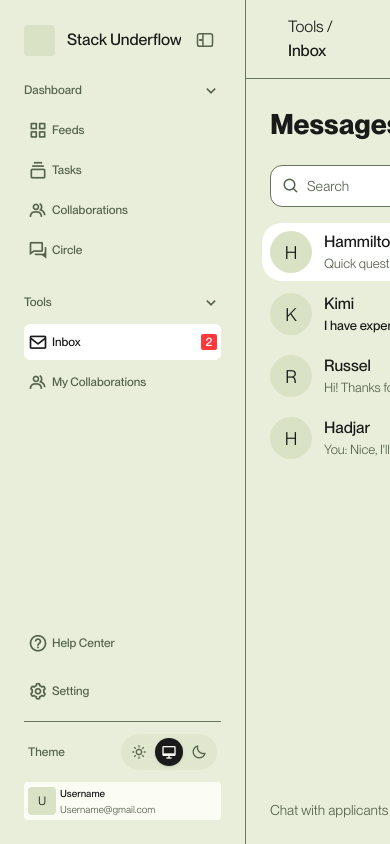
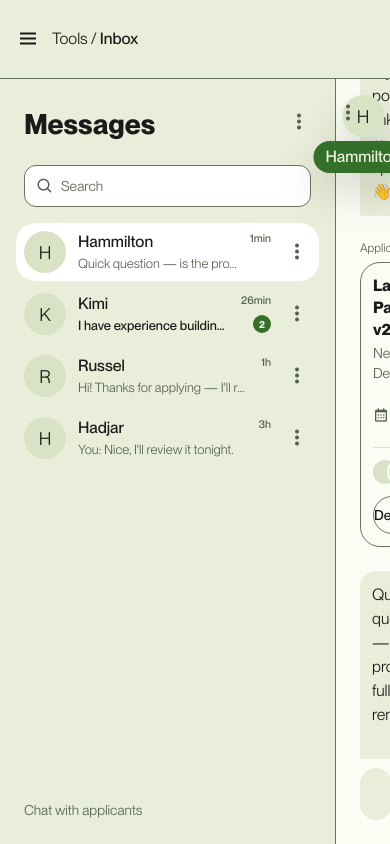
Before and after one commit to modesuuu/underflow, a Next.js app: page /inbox in a window 390 px wide. Built offline with nearby package versions, Linux system fonts and the light colour scheme.

Commit message:
feat(responsive): phase 1 shell: sidebar drawer, stacked panel, hamburger

```diff
--- a/components/layout/AppShell.tsx
+++ b/components/layout/AppShell.tsx
@@ -46,8 +46,8 @@ export function AppShell({
   if (navVariant === "none") {
     return (
       <div className="flex h-dvh w-full flex-col overflow-hidden">
-        <div className="flex min-h-0 flex-1">
-          <main className="no-scrollbar min-w-0 flex-1 overflow-y-auto bg-surface app-canvas">
+        <div className="flex min-h-0 flex-1 flex-col overflow-y-auto xl:flex-row xl:overflow-hidden">
+          <main className="no-scrollbar w-full flex-none overflow-visible bg-surface app-canvas xl:min-w-0 xl:flex-1 xl:overflow-y-auto">
             {!hideTopBar && (
               <TopBar
                 breadcrumbRoot={breadcrumbRoot}
@@ -61,7 +61,7 @@ export function AppShell({
             {children}
           </main>
           {panel !== undefined && (
-            <aside className="no-scrollbar w-(--uf-panel-w) shrink-0 overflow-y-auto border-l border-line bg-surface">
+            <aside className="no-scrollbar w-full flex-none overflow-visible border-t border-line bg-surface xl:w-(--uf-panel-w) xl:shrink-0 xl:overflow-y-auto xl:border-t-0 xl:border-l">
               {panel}
             </aside>
           )}
@@ -71,12 +71,12 @@ export function AppShell({
   }
 
   return (
-    <div className="flex min-w-0 flex-1 overflow-hidden">
+    <div className="flex min-w-0 flex-1 flex-col overflow-y-auto xl:flex-row xl:overflow-hidden">
       <main
         className={
           fill
-            ? "no-scrollbar flex min-w-0 flex-1 flex-col overflow-hidden bg-surface app-canvas"
-            : "no-scrollbar min-w-0 flex-1 overflow-y-auto bg-surface app-canvas"
+            ? "no-scrollbar flex w-full flex-none flex-col overflow-hidden bg-surface app-canvas max-xl:h-full xl:min-w-0 xl:flex-1"
+            : "no-scrollbar w-full flex-none overflow-visible bg-surface app-canvas xl:min-w-0 xl:flex-1 xl:overflow-y-auto"
         }
       >
         {!hideTopBar && (
@@ -96,7 +96,7 @@ export function AppShell({
         )}
       </main>
       {panel !== undefined && (
-        <aside className="no-scrollbar w-(--uf-panel-w) shrink-0 overflow-y-auto border-l border-line bg-surface">
+        <aside className="no-scrollbar w-full flex-none overflow-visible border-t border-line bg-surface xl:w-(--uf-panel-w) xl:shrink-0 xl:overflow-y-auto xl:border-t-0 xl:border-l">
           {panel}
         </aside>
       )}
--- a/components/layout/RootShell.tsx
+++ b/components/layout/RootShell.tsx
@@ -1,7 +1,8 @@
 "use client";
 
 import { usePathname } from "next/navigation";
-import type { ReactNode } from "react";
+import { useEffect, type ReactNode } from "react";
+import { setMobileNav, useMobileNavOpen } from "./mobile-nav";
 import { Sidebar } from "./Sidebar";
 
 /**
@@ -20,12 +21,33 @@ import { Sidebar } from "./Sidebar";
  */
 export function RootShell({ children }: { children: ReactNode }) {
   const pathname = usePathname();
+  const mobileOpen = useMobileNavOpen();
+  // The drawer never survives a navigation.
+  useEffect(() => {
+    setMobileNav(false);
+  }, [pathname]);
+  useEffect(() => {
+    if (!mobileOpen) return;
+    const onKey = (event: KeyboardEvent) => {
+      if (event.key === "Escape") setMobileNav(false);
+    };
+    window.addEventListener("keydown", onKey);
+    return () => window.removeEventListener("keydown", onKey);
+  }, [mobileOpen]);
   if (pathname?.startsWith("/profile")) {
     return <>{children}</>;
   }
   return (
     <div className="flex h-dvh w-full overflow-hidden">
       <Sidebar />
+      {mobileOpen && (
+        <button
+          type="button"
+          aria-label="Close menu"
+          onClick={() => setMobileNav(false)}
+          className="fixed inset-0 z-40 cursor-pointer bg-ink/40 lg:hidden"
+        />
+      )}
       {children}
     </div>
   );
--- a/components/layout/Sidebar.tsx
+++ b/components/layout/Sidebar.tsx
@@ -16,6 +16,7 @@ import { ThemeToggle } from "@/components/ui/ThemeToggle";
 import { Badge } from "@/components/ui/Badge";
 import { Icon } from "@/components/ui/Icon";
 import { useInboxUnreadCount } from "@/features/inbox/store";
+import { setMobileNav, useMobileNavOpen } from "./mobile-nav";
 import {
   CURRENT_USER,
   DEFAULT_ACTIVE_ID,
@@ -359,7 +360,25 @@ export function Sidebar() {
   // Route-aware active state: init from URL, sync on navigation.
   const [activeId, setActiveId] = useState(() => routeToNavId(pathname));
   const [collapsed, setCollapsed] = useState<Record<string, boolean>>({});
-  const [mini, setMini] = useState(false);
+  const [miniPref, setMiniPref] = useState(false);
+  const [isMobile, setIsMobile] = useState(false);
+  useEffect(() => {
+    const query = window.matchMedia("(max-width: 1023.5px)");
+    const apply = () => setIsMobile(query.matches);
+    apply();
+    query.addEventListener("change", apply);
+    return () => query.removeEventListener("change", apply);
+  }, []);
+  // Below lg the sidebar is a drawer and always shows the full nav:
+  // the rail preference is a desktop-only treatment, labels must
+  // stay visible while wayfinding on a phone.
+  const mini = isMobile ? false : miniPref;
+  const mobileOpen = useMobileNavOpen();
+  const handleAsideClick = (event: { target: EventTarget | null }) => {
+    if (isMobile && (event.target as HTMLElement | null)?.closest("a")) {
+      setMobileNav(false);
+    }
+  };
   const [animateWidth, setAnimateWidth] = useState(false);
   const inboxUnread = useInboxUnreadCount();
 
@@ -380,7 +399,7 @@ export function Sidebar() {
   useLayoutEffect(() => {
     try {
       if (window.localStorage.getItem(RAIL_STORAGE_KEY) === "1") {
-        setMini(true);
+        setMiniPref(true);
       }
     } catch {
       // Storage unavailable (private mode) — the rail just won't persist.
@@ -395,7 +414,7 @@ export function Sidebar() {
   }, []);
 
   const toggleMini = () => {
-    setMini((value) => {
+    setMiniPref((value) => {
       const next = !value;
       try {
         window.localStorage.setItem(RAIL_STORAGE_KEY, next ? "1" : "0");
@@ -512,10 +531,15 @@ export function Sidebar() {
   return (
     <aside
       style={mini ? { width: RAIL_WIDTH } : undefined}
+      onClick={handleAsideClick}
       className={clsx(
         "w-(--uf-sidebar-w) shrink-0 border-r-[0.5px] border-line bg-chrome",
         animateWidth &&
-          "transition-[width] duration-[380ms] ease-(--uf-ease-out) motion-reduce:transition-none"
+          "lg:transition-[width] lg:duration-[380ms] lg:ease-(--uf-ease-out) motion-reduce:transition-none",
+        // Below lg the sidebar leaves the flow and becomes a drawer:
+        // fixed above the backdrop, slid by the mobile-nav store.
+        "max-lg:fixed max-lg:inset-y-0 max-lg:left-0 max-lg:z-50 max-lg:transition-transform max-lg:duration-300 max-lg:ease-(--uf-ease-out)",
+        mobileOpen ? "max-lg:translate-x-0" : "max-lg:-translate-x-full"
       )}
     >
       <div
--- a/components/layout/TopBar.tsx
+++ b/components/layout/TopBar.tsx
@@ -3,6 +3,7 @@
 import type { ReactNode } from "react";
 import { useRouter } from "next/navigation";
 import { Icon } from "@/components/ui/Icon";
+import { setMobileNav } from "./mobile-nav";
 
 export type TopBarVariant = "dashboard" | "detail";
 
@@ -41,8 +42,16 @@ export function TopBar({
   };
 
   return (
-    <header className="sticky top-0 z-20 flex h-[79px] items-center justify-between border-b border-line bg-chrome px-[42px]">
+    <header className="sticky top-0 z-20 flex h-[79px] items-center justify-between border-b border-line bg-chrome px-4 sm:px-6 lg:px-[42px]">
       <div className="flex items-center gap-3">
+        <button
+          type="button"
+          onClick={() => setMobileNav(true)}
+          aria-label="Open menu"
+          className="pressable flex cursor-pointer items-center rounded-md text-ink focus-visible:ring-2 focus-visible:ring-accent focus-visible:outline-none lg:hidden"
+        >
+          <Icon name="menu" size={24} />
+        </button>
         {backHref && (
           <button
             type="button"
--- /dev/null
+++ b/components/layout/mobile-nav.ts
@@ -0,0 +1,40 @@
+import { useSyncExternalStore } from "react";
+
+/**
+ * Mobile drawer state for the Sidebar.
+ *
+ * Below lg the Sidebar leaves the layout flow and becomes a drawer;
+ * the TopBar hamburger opens it, and the backdrop, Escape, a route
+ * change, or tapping any nav link closes it. The Sidebar itself lives
+ * in RootShell while the TopBar lives in each page's AppShell, so the
+ * open state has to be shared across that boundary — same module-store
+ * idiom as the like store and the inbox store.
+ */
+
+let open = false;
+const listeners = new Set<() => void>();
+
+function emit() {
+  for (const listener of listeners) listener();
+}
+
+function subscribe(listener: () => void) {
+  listeners.add(listener);
+  return () => {
+    listeners.delete(listener);
+  };
+}
+
+export function setMobileNav(next: boolean) {
+  if (open === next) return;
+  open = next;
+  emit();
+}
+
+export function useMobileNavOpen() {
+  return useSyncExternalStore(
+    subscribe,
+    () => open,
+    () => false
+  );
+}
```
